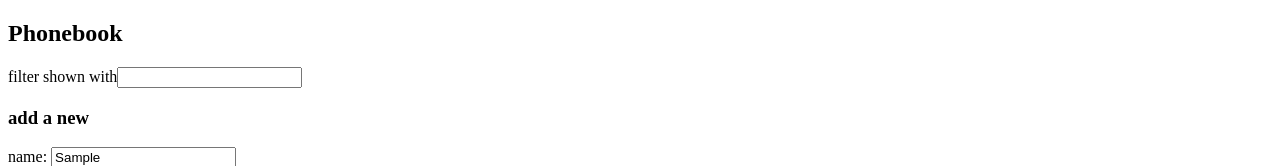
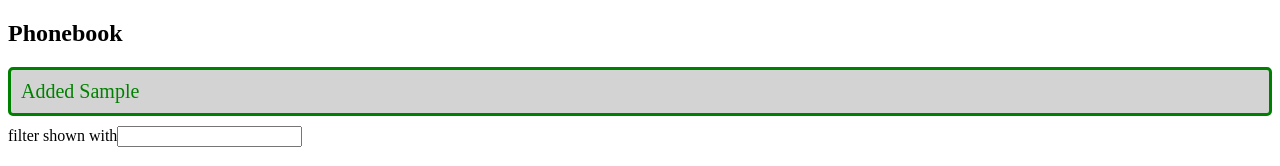
Before and after one commit to janjok/fullstackopen, a React (Vite) app in the folder osa2/puhelinluettelo/: page / in a window 1280 px wide. Both pictures are taken after typing "Sample", "Sample" into the empty fields and a click on the button "add". Shown: the top 166 px of the page. Built offline with nearby package versions, Linux system fonts and the light colour scheme; no server answers; data requests are answered from the project's data file.

Commit message:
2.16 puhelinluettelo step11

```diff
--- a/osa2/puhelinluettelo/src/App.jsx
+++ b/osa2/puhelinluettelo/src/App.jsx
@@ -3,12 +3,14 @@ import personServices from './services/persons'
 import Persons from './components/Persons'
 import Filter from './components/Filter'
 import PersonForm from './components/PersonForm'
+import Notification from './components/Notification'
 
 const App = () => {
   const [persons, setPersons] = useState([])
   const [newName, setNewName] = useState("")
   const [newNumber, setNewNumber] = useState("")
   const [filterName, setFilterName] = useState("")
+  const [note, setNote] = useState(null)
 
   useEffect(() => {
     personServices
@@ -36,6 +38,12 @@ const App = () => {
               setNewName("")
               setNewNumber("")
             })
+            setNote(
+              `Changed number for ${inList.name}`
+            )
+            setTimeout(() => {
+              setNote(null)
+            }, 5000)
         }
     } else if (persons.some(p => p.name === newName)){
         alert(`${newName} is aleady added to phonebook`)
@@ -49,6 +57,12 @@ const App = () => {
           setNewName("")
           setNewNumber("")
         })
+        setNote(
+          `Added ${personObject.name}`
+        )
+        setTimeout(() => {
+          setNote(null)
+        }, 5000)
     }
   }
 
@@ -58,6 +72,12 @@ const App = () => {
         .destroyPerson(id)
       setPersons(persons.filter((p) => p.id !== id))
     }
+    setNote(
+      `Deleted ${name}`
+    )
+    setTimeout(() => {
+      setNote(null)
+    }, 5000)
   }
 
   const handleNameAdd = (event) => setNewName(event.target.value)
@@ -67,6 +87,7 @@ const App = () => {
   return (
     <div>
       <h2>Phonebook</h2>
+      <Notification message={note}/>
       <Filter value={filterName} onChange={handleFilterName}/>
       <h3>add a new</h3>
       <PersonForm onSubmit={addName}
--- /dev/null
+++ b/osa2/puhelinluettelo/src/components/Notification.css
@@ -0,0 +1,19 @@
+.error {
+    color: green;
+    background: lightgrey;
+    font-size: 20px;
+    border-style: solid;
+    border-radius: 5px;
+    padding: 10px;
+    margin-bottom: 10px;
+}
+
+.errorRed {
+    color: red;
+    background: lightgrey;
+    font-size: 20px;
+    border-style: solid;
+    border-radius: 5px;
+    padding: 10px;
+    margin-bottom: 10px;
+}
--- /dev/null
+++ b/osa2/puhelinluettelo/src/components/Notification.jsx
@@ -0,0 +1,17 @@
+import "./Notification.css"
+
+const Notification = ({ message }) => {
+    if(message === null){
+        return null
+    }
+
+
+
+    return (
+        <div className={message[0] === "D" ? "errorRed" : "error"}>
+            {message}
+        </div>
+    )
+}
+
+export default Notification
```
